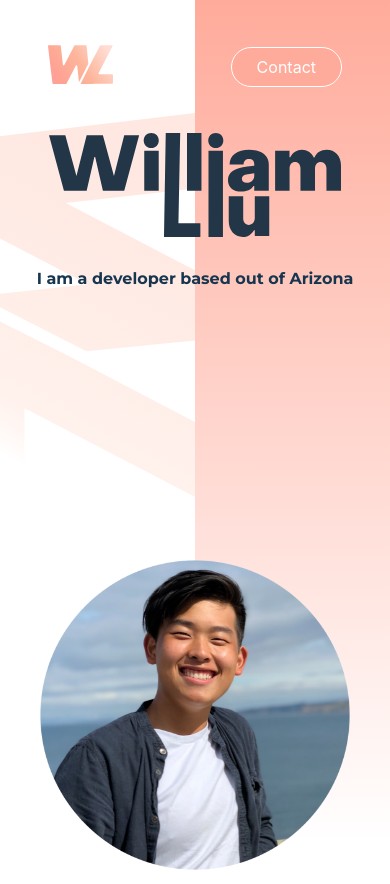
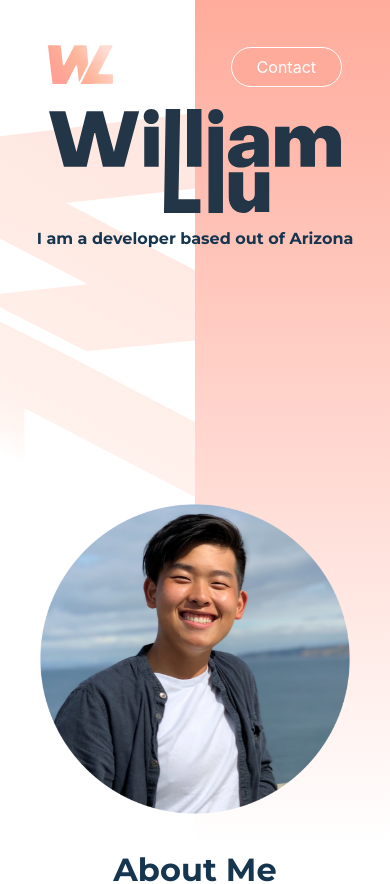
Before and after one commit to williamliu12/testRepo, a React (Create React App) app: page / in a window 390 px wide. Shown: the top 884 px of the page. Built offline with nearby package versions, Linux system fonts and the light colour scheme.

Commit message:
Animation and format update

```diff
--- a/src/App.css
+++ b/src/App.css
@@ -265,11 +265,13 @@ p{
 }
 
 .main-name{
-  animation: fadeInDown 3s;
+  animation: fadeIn 2s;
+  animation-timing-function: ease-in;
 }
 
 .name-desc{
-  animation: fadeIn 3s;
+  animation: fadeInUp 3s;
+  animation-timing-function: ease-out;
 }
 
 /* @keyframes fadeAnim{
--- a/src/Media.css
+++ b/src/Media.css
@@ -1,23 +1,14 @@
 /* Media Queries */
 
-@media screen and (max-width: 375px){
+@media screen and (max-width: 414px){
+    .nav-bar{
+        padding-bottom: .5em;
+    }
     .name-div{
         padding: 0;
     }
     .name-desc{
-        padding: 2em;
-    }
-    .about-me-cont{
-        padding: 15em 2.5em;
-        padding-bottom: 9em;
-      }
-}
-@media screen and (max-width: 414px){
-    .name-div{
-        padding: 0;
-    }
-    .name-desc{
-        padding: 2em;
+        padding: 1em;
     }
     .about-me-cont{
         padding: 15em 2.5em;
```
